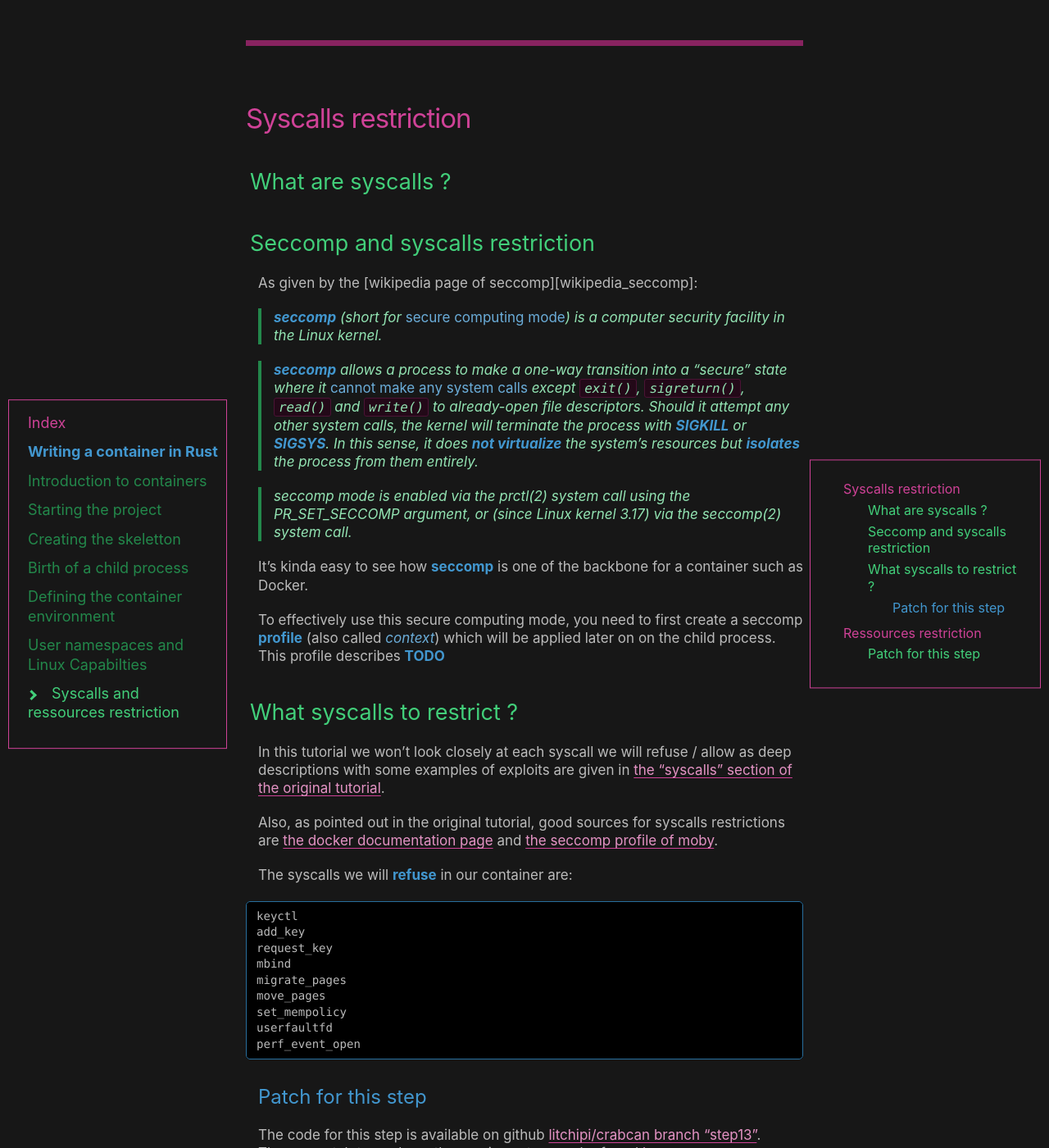
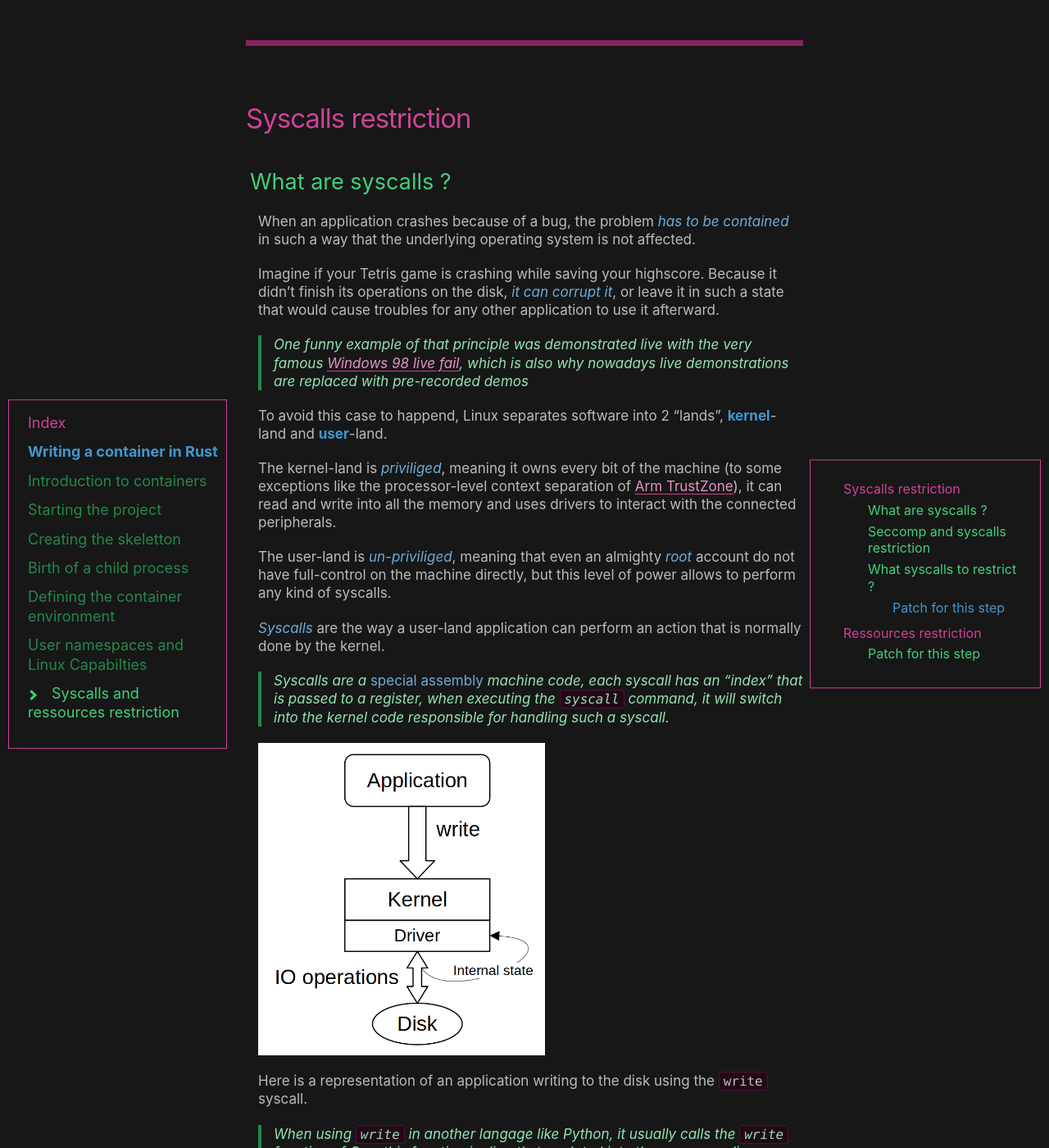
Before and after one commit to litchipi/litchipi.github.io, a Jekyll site: the page built from _posts/2022-01-10-container-in-rust-part7.md, in a window 1280 px wide and 1400 px high, scrolled down 402 px. Shown: the whole window at 82% size. Built offline with Jekyll 4.4.1, drawn with Linux system fonts in a browser that asks for light colours; some of the changed text lies outside the part shown.

Commit message:
Advancing
Signed-off-by: Litchi Pi <litchi.pi@protonmail.com>

```diff
--- a/_posts/2022-01-10-container-in-rust-part7.md
+++ b/_posts/2022-01-10-container-in-rust-part7.md
@@ -10,22 +10,84 @@ serie_url: /series/container_in_rust
 ---
 
 # Syscalls restriction
+
 ## What are syscalls ?
+
+When an application crashes because of a bug, the problem *has to be contained* in
+such a way that the underlying operating system is not affected.
+
+Imagine if your Tetris game is crashing while saving your highscore. Because
+it didn't finish its operations on the disk, *it can corrupt it*, or leave it in
+such a state that would cause troubles for any other application to use it afterward.
+
+> One funny example of that principle was demonstrated live with the very famous
+[Windows 98 live fail][windows_98_fail], which is also why nowadays live demonstrations
+are replaced with pre-recorded demos
+
+To avoid this case to happend, Linux separates software into 2 "lands",
+**kernel**-land and **user**-land.
+
+The kernel-land is *priviliged*, meaning it owns every bit of the machine (to some
+exceptions like the processor-level context separation of [Arm TrustZone][arm_trust_zone]),
+it can read and write into all the memory and uses drivers to interact with the
+connected peripherals.
+
+The user-land is *un-priviliged*, meaning that even an almighty *root* account
+do not have full-control on the machine directly, but this level of power
+allows to perform any kind of syscalls.
+
+*Syscalls* are the way a user-land application can perform an action that is normally
+done by the kernel.
+
+> Syscalls are a *special assembly* machine code, each syscall has an "index"
+> that is passed to a register, when executing the `syscall` command, it will
+> switch into the kernel code responsible for handling such a syscall.
+
+<img src="/assets/images/container_in_rust_part7/syscalls.png" alt="syscalls representation"
+width="350">
+
+Here is a representation of an application writing to the disk using the `write`
+syscall.
+
+> When using `write` in another langage like Python, it usually calls
+> the `write` function of C as this function is directly translated into the
+> corresponding syscall when compiled.
+
+The driver is embedded in the kernel as a module, and it manages its internal
+state and operations internally.
+This way if anything goes wrong and another application wants to write,
+it can reset its state, take care of the special operations that the underlying
+physical device requires (I'm looking at you, [eMMC][emmc_state_graph] !)
+
+> More on the linux kernel drivers [in this article][linux_kernel_driver_article]
+(**BEWARE OF THE ARTICLE COLORS**, protect your eyes, seriously).
+
+A complete list of all the syscalls that can be called with a Linux kernel is
+available [here][linux_syscalls_list]
+
 ## Seccomp and syscalls restriction
 
+As syscalls allows a user to control the system, it is necessary to restrict
+any syscall that may allow a procssed inside our container to harm our underlying
+operating system.
+
+Enters **Seccomp** \\
 As given by the [wikipedia page of seccomp][wikipedia_seccomp]:
 
-> **seccomp** (short for *secure computing mode*) is a computer security facility in the Linux kernel.
+> **seccomp** (short for *secure computing mode*) is a computer security facility
+in the Linux kernel. \\
+> **seccomp** allows a process to make a one-way transition into a "secure" state
+where it *cannot make any system calls* except `exit()`, `sigreturn()`, `read()`
+and `write()` to already-open file descriptors.
+Should it attempt any other system calls, the kernel will terminate the process
+with **SIGKILL** or **SIGSYS**. In this sense, it does **not virtualize** the system's
+resources but **isolates** the process from them entirely.
 
-> **seccomp** allows a process to make a one-way transition into a "secure" state where it *cannot make any
-system calls* except `exit()`, `sigreturn()`, `read()` and `write()` to already-open file descriptors.
-Should it attempt any other system calls, the kernel will terminate the process with **SIGKILL** or **SIGSYS**.
-In this sense, it does **not virtualize** the system's resources but **isolates** the process from them entirely.
+> seccomp mode is enabled via the prctl(2) system call using the PR_SET_SECCOMP
+argument, or (since Linux kernel 3.17) via the seccomp(2) system call.
 
-> seccomp mode is enabled via the prctl(2) system call using the PR_SET_SECCOMP argument, or
-(since Linux kernel 3.17) via the seccomp(2) system call.
-
-It's kinda easy to see how **seccomp** is one of the backbone for a container such as Docker.
+It's kinda easy to see how **seccomp** is one of the backbone for a container
+such as Docker.
 
 To effectively use this secure computing mode, you need to first create a seccomp **profile**
 (also called *context*) which will be applied later on on the child process. \\
@@ -75,3 +140,11 @@ The raw patch to apply on the previous step can be found [here][patch-step14]
 [patch-step14]: https://github.com/litchipi/crabcan/commit/step14.diff
 
 [origtuto_syscalls]: https://blog.lizzie.io/linux-containers-in-500-loc.html#org8504d16
+[cgroups-vuln]: https://thehackernews.com/2022/03/new-linux-kernel-cgroups-vulnerability.html
+[wikipedia_seccomp]: https://en.wikipedia.org/wiki/Seccomp
+[windows_98_fail]: https://youtu.be/yeUyxjLhAxU
+[arm_trust_zone]: https://blog.quarkslab.com/introduction-to-trusted-execution-environment-arms-trustzone.html
+[syscalls_diagram]: ../_diagrams/containers_in_rust_part7/syscalls.png
+[linux_kernel_driver_article]: http://www.haifux.org/lectures/86-sil/kernel-modules-drivers/kernel-modules-drivers.html
+[emmc_state_graph]: https://gist.github.com/StoneCypher/be7f117881915e7df7bbc96c5c0a84d5
+[linux_syscalls_list]: https://linuxhint.com/list_of_linux_syscalls
```
Also changed, not shown: other parts of _posts/2022-01-10-container-in-rust-part7.md (+3 -0 lines), assets/images/container_in_rust_part7/syscalls.png (added), 1 other file.
